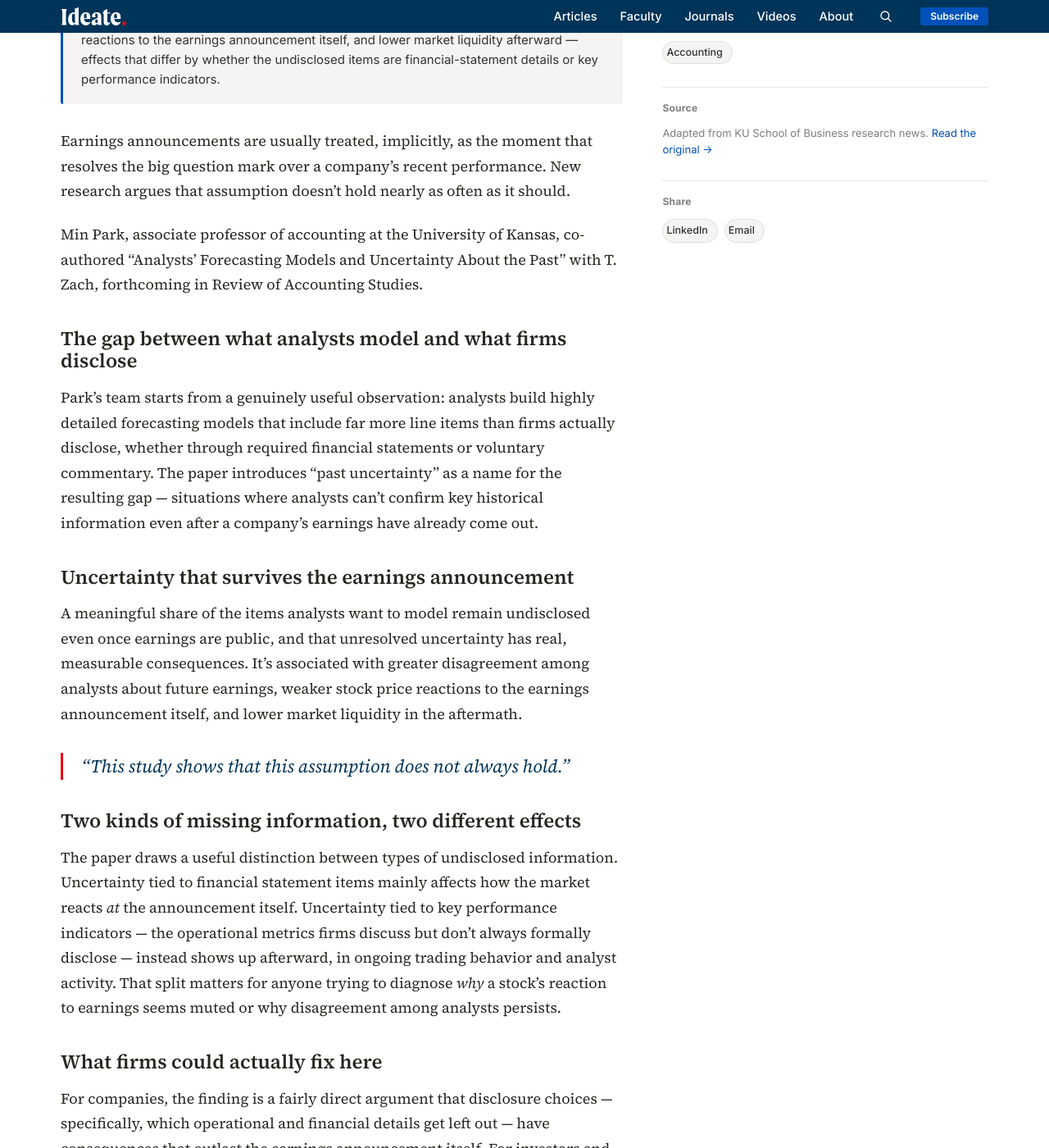
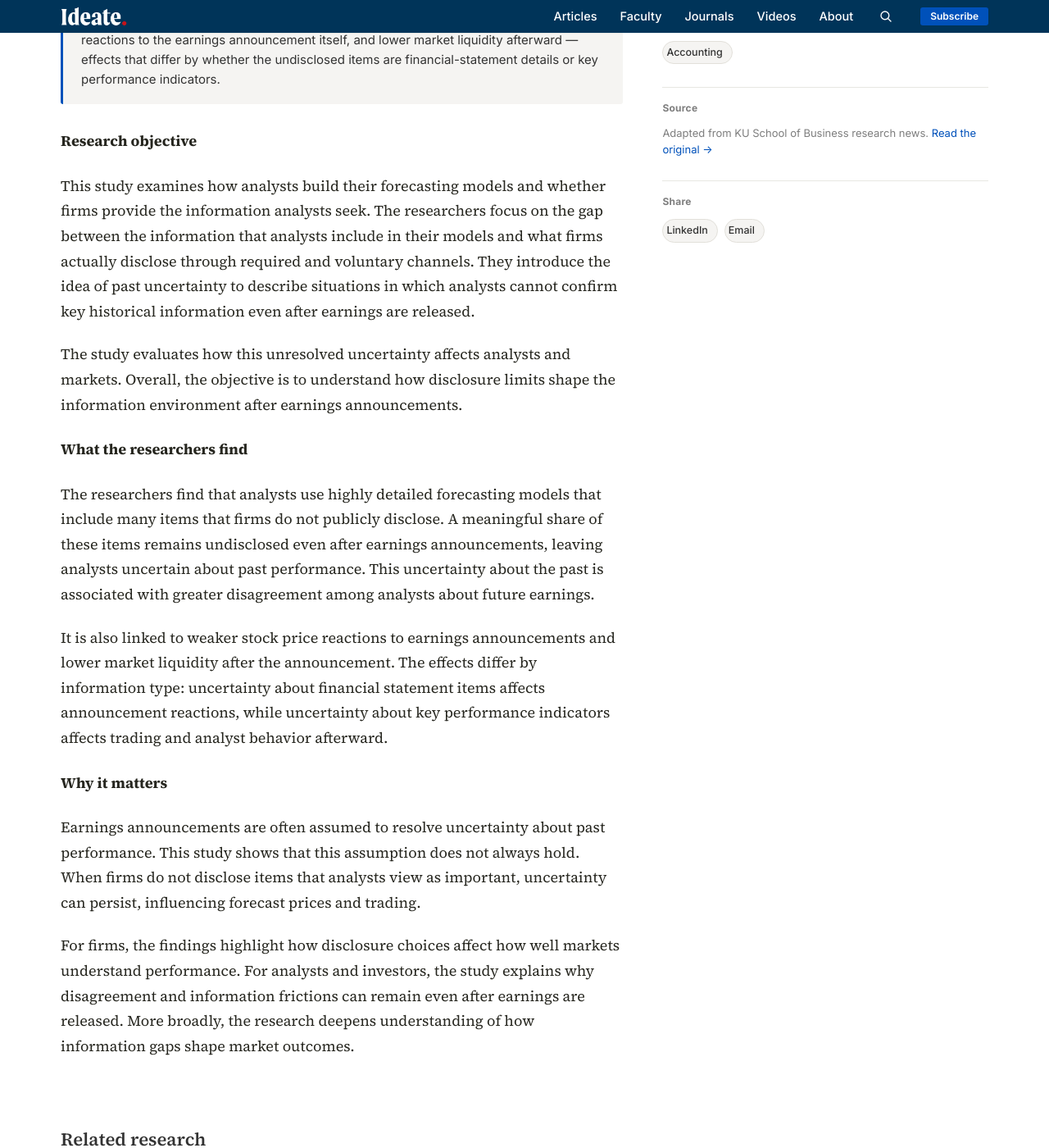
Before and after one commit to KUBschool/ideate, a Jekyll site: the page built from _articles/2026-01-01-analyst-uncertainty-about-past.md, in a window 1280 px wide and 1400 px high, scrolled down 1058 px. Shown: the whole window at 82% size. Built offline with Jekyll 4.4.1, drawn with Linux system fonts in a browser that asks for light colours; some of the changed text lies outside the part shown.

Commit message:
Update Article “2026-01-01-analyst-uncertainty-about-past”

```diff
--- a/_articles/2026-01-01-analyst-uncertainty-about-past.md
+++ b/_articles/2026-01-01-analyst-uncertainty-about-past.md
@@ -1,43 +1,43 @@
 ---
-title: "Earnings reports are supposed to resolve uncertainty about the past. Often, they don't."
-dek: "Analysts build forecasting models around details companies never actually disclose — and a lot of that uncertainty about what already happened doesn't go away once earnings come out."
+title: Earnings reports are supposed to resolve uncertainty about the past.
+  Often, they don't.
+dek: Analysts build forecasting models around details companies never actually
+  disclose — and a lot of that uncertainty about what already happened doesn't
+  go away once earnings come out.
 topic: accounting
 faculty:
   - min-park
-byline: "Min Park"
-date: 2026-01-01
+byline: Min Park
+date: 2025-01-13
+image: /assets/uploads/forcasting-business-model.jpeg
 image_tint: steam
 featured: false
-source_url: "https://business.ku.edu/research-and-faculty/accounting/research-insights"
-answer_box: >-
-  Research introducing the concept of "past uncertainty" finds analysts
-  build forecasting models around numerous items firms never publicly
-  disclose, leaving a meaningful share of those items unresolved even
-  after earnings announcements. That lingering uncertainty is associated
-  with greater analyst disagreement about future earnings, weaker stock
-  price reactions to the earnings announcement itself, and lower market
-  liquidity afterward — effects that differ by whether the undisclosed
-  items are financial-statement details or key performance indicators.
+source_url: https://business.ku.edu/research-and-faculty/accounting/research-insights
+answer_box: Research introducing the concept of "past uncertainty" finds
+  analysts build forecasting models around numerous items firms never publicly
+  disclose, leaving a meaningful share of those items unresolved even after
+  earnings announcements. That lingering uncertainty is associated with greater
+  analyst disagreement about future earnings, weaker stock price reactions to
+  the earnings announcement itself, and lower market liquidity afterward —
+  effects that differ by whether the undisclosed items are financial-statement
+  details or key performance indicators.
+journal: Review of Accounting Studies
+journal_url: https://papers.ssrn.com/sol3/papers.cfm?abstract_id=5030615
 ---
+#### Research objective
 
-Earnings announcements are usually treated, implicitly, as the moment that resolves the big question mark over a company's recent performance. New research argues that assumption doesn't hold nearly as often as it should.
+This study examines how analysts build their forecasting models and whether firms provide the information analysts seek. The researchers focus on the gap between the information that analysts include in their models and what firms actually disclose through required and voluntary channels. They introduce the idea of past uncertainty to describe situations in which analysts cannot confirm key historical information even after earnings are released.
 
-Min Park, associate professor of accounting at the University of Kansas, co-authored "Analysts' Forecasting Models and Uncertainty About the Past" with T. Zach, forthcoming in Review of Accounting Studies.
+The study evaluates how this unresolved uncertainty affects analysts and markets. Overall, the objective is to understand how disclosure limits shape the information environment after earnings announcements.
 
-## The gap between what analysts model and what firms disclose
+#### What the researchers find
 
-Park's team starts from a genuinely useful observation: analysts build highly detailed forecasting models that include far more line items than firms actually disclose, whether through required financial statements or voluntary commentary. The paper introduces "past uncertainty" as a name for the resulting gap — situations where analysts can't confirm key historical information even after a company's earnings have already come out.
+The researchers find that analysts use highly detailed forecasting models that include many items that firms do not publicly disclose. A meaningful share of these items remains undisclosed even after earnings announcements, leaving analysts uncertain about past performance. This uncertainty about the past is associated with greater disagreement among analysts about future earnings.
 
-## Uncertainty that survives the earnings announcement
+It is also linked to weaker stock price reactions to earnings announcements and lower market liquidity after the announcement. The effects differ by information type: uncertainty about financial statement items affects announcement reactions, while uncertainty about key performance indicators affects trading and analyst behavior afterward.
 
-A meaningful share of the items analysts want to model remain undisclosed even once earnings are public, and that unresolved uncertainty has real, measurable consequences. It's associated with greater disagreement among analysts about future earnings, weaker stock price reactions to the earnings announcement itself, and lower market liquidity in the aftermath.
+#### Why it matters
 
-> "This study shows that this assumption does not always hold."
+Earnings announcements are often assumed to resolve uncertainty about past performance. This study shows that this assumption does not always hold. When firms do not disclose items that analysts view as important, uncertainty can persist, influencing forecast prices and trading.
 
-## Two kinds of missing information, two different effects
-
-The paper draws a useful distinction between types of undisclosed information. Uncertainty tied to financial statement items mainly affects how the market reacts *at* the announcement itself. Uncertainty tied to key performance indicators — the operational metrics firms discuss but don't always formally disclose — instead shows up afterward, in ongoing trading behavior and analyst activity. That split matters for anyone trying to diagnose *why* a stock's reaction to earnings seems muted or why disagreement among analysts persists.
-
-## What firms could actually fix here
-
-For companies, the finding is a fairly direct argument that disclosure choices — specifically, which operational and financial details get left out — have consequences that outlast the earnings announcement itself. For investors and analysts, the research offers a concrete explanation for something that can otherwise feel mysterious: why meaningful disagreement and information friction can persist even after a company has, in a formal sense, already told the market everything it's required to.
+For firms, the findings highlight how disclosure choices affect how well markets understand performance. For analysts and investors, the study explains why disagreement and information frictions can remain even after earnings are released. More broadly, the research deepens understanding of how information gaps shape market outcomes.
```
Also changed, not shown: assets/uploads/forcasting-business-model.jpeg (added).
